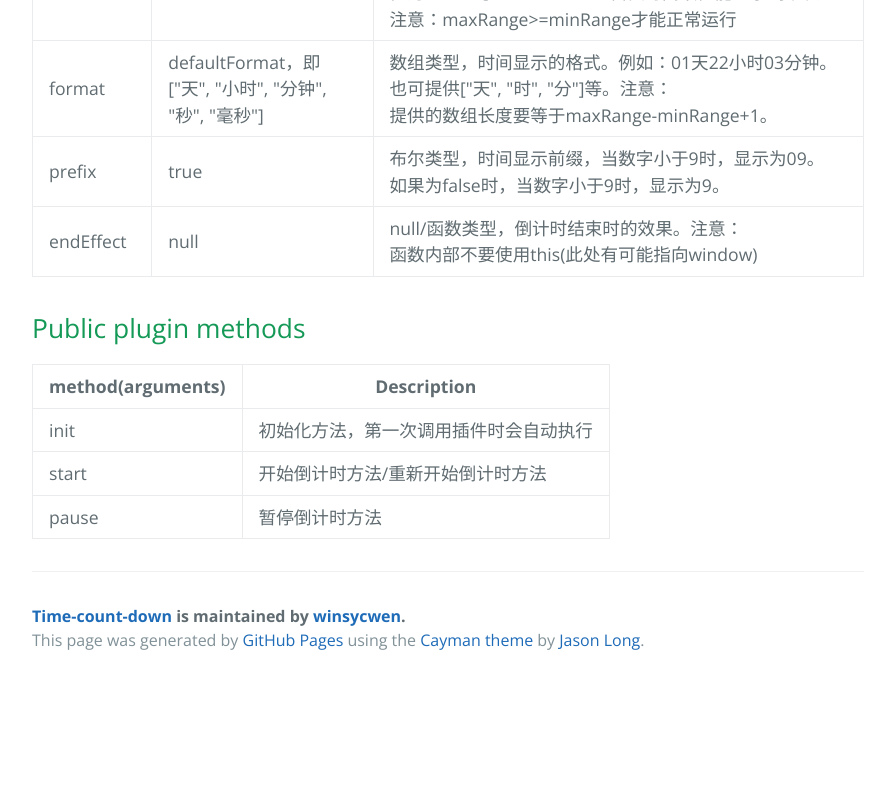
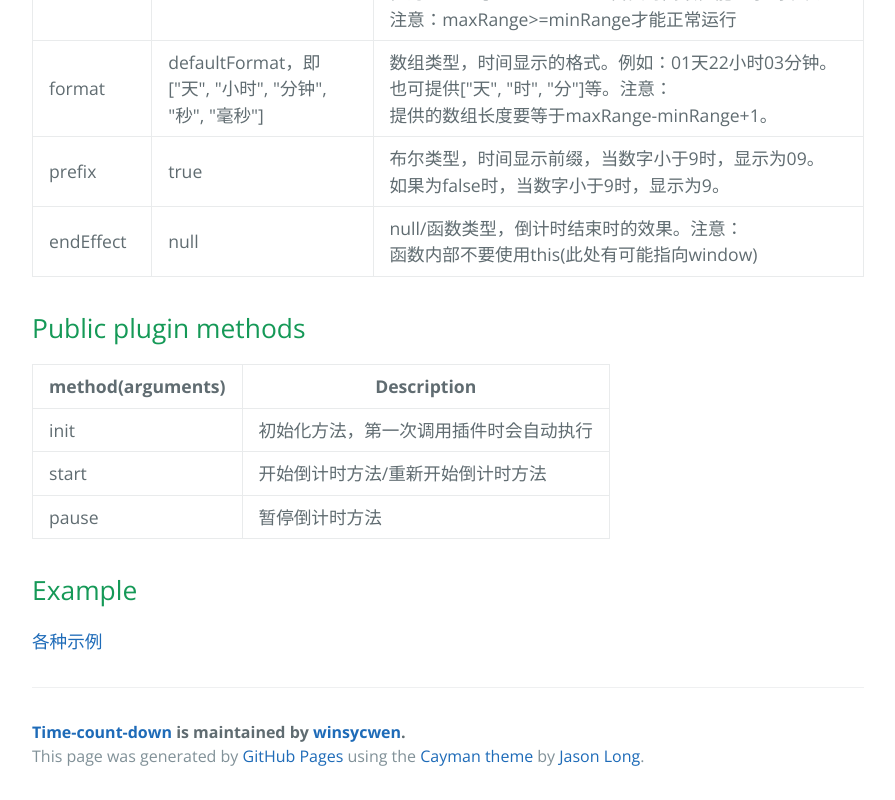
Before and after one commit to winsycwen/countDown, a plain HTML site: page index.html in a window 1280 px wide. Shown: the part 1811-2611 px from the top of the page, without its empty margins (192-1087 px from the left). Before the commit the page ends 2495 px from the top, so only its background shows below. Drawn offline with nearby package versions, Linux system fonts and the light colour scheme.

```diff
--- a/index.html
+++ b/index.html
@@ -141,6 +141,11 @@
     </tbody>
 </table>
 
+<h2>
+<a id="example" class="anchor" href="#example" aria-hidden="true"><span class="octicon octicon-link"></span></a>Example</h2>
+
+<p><a href="http://winsycwen.github.io/time-count-down/test/demo.html">各种示例</a></p>
+
       <footer class="site-footer">
         <span class="site-footer-owner"><a href="https://github.com/winsycwen/time-count-down">Time-count-down</a> is maintained by <a href="https://github.com/winsycwen">winsycwen</a>.</span>
 
```
Also changed, not shown: params.json (+1 -1 lines).
